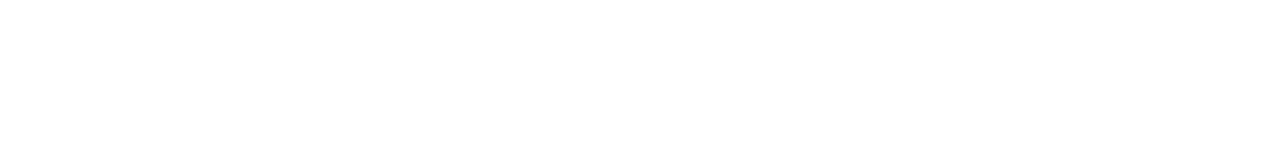
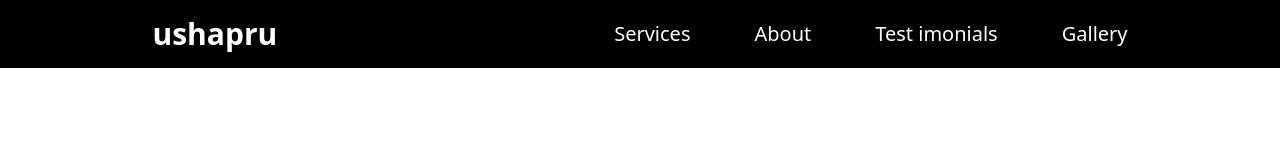
Before and after one commit to ushaprumog-debug/First-Project-HTML, a plain HTML site: page index.html in a window 1280 px wide. Drawn offline with nearby package versions, Linux system fonts and the light colour scheme.

Commit message:
tailwind setup and navler created

```diff
--- a/index.html
+++ b/index.html
@@ -4,8 +4,24 @@
     <meta charset="UTF-8">
     <meta name="viewport" content="width=device-width, initial-scale=1.0">
     <title>Document</title>
+    <script src="https://cdn.jsdelivr.net/npm/@tailwindcss/browser@4"></script>
+    <style>
+        ul li:hover{
+            color: aquamarine;
+
+        }
+    </style>
 </head>
 <body>
-
+    <nav class="bg-black p-4 text-white flex items-center justify-around">
+        <h1 class="text-3xl font-extrabold">ushapru</h1>
+        <ul class="flex gap-16 text-xl font-medium">
+            <li><a href="Home"></a></li>
+            <li><a href="">Services</a></li>
+            <li><a href="">About</a></li>
+            <li><a href="">Test imonials</a></li>
+            <li><a href=""></a>Gallery</li>
+        </ul>
+    </nav>
 </body>
 </html>
--- /dev/null
+++ b/tailwind.config.js
@@ -0,0 +1,7 @@
+module.exports = {
+  content: ["./*.html"],
+  theme: {
+    extend: {},
+  },
+  plugins: [],
+}
```
